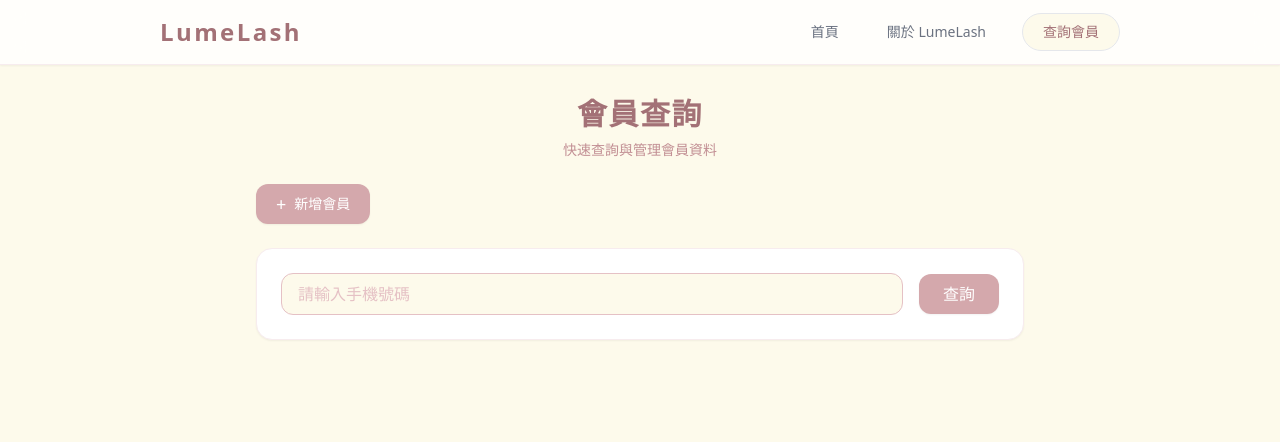
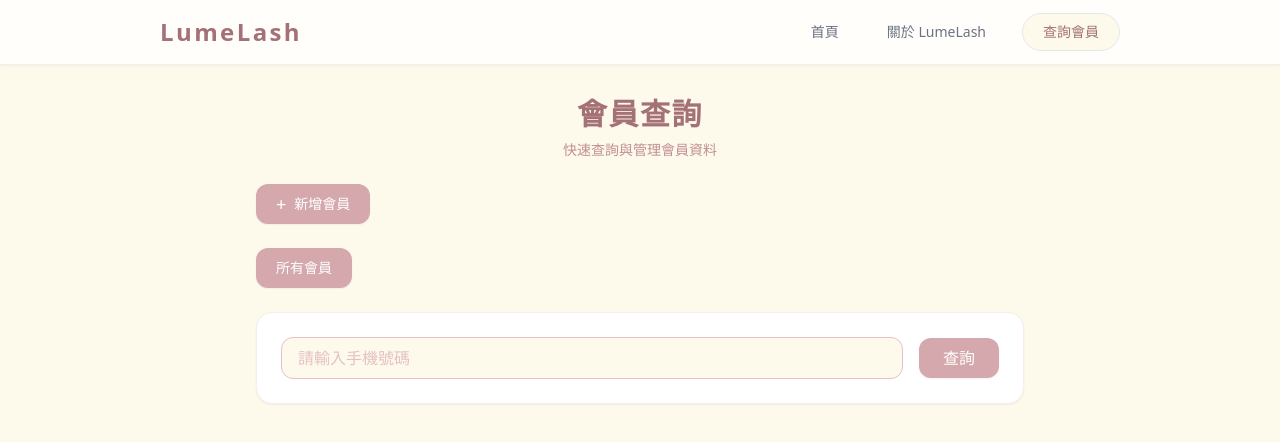
Before and after one commit to joyce103/lunalash-frontend, a Vue app: page /member in a window 1280 px wide. Shown: the top 442 px of the page. Built offline with nearby package versions, Linux system fonts and the light colour scheme.

Commit message:
[feat] Implement functionality to fetch and display all members

```diff
--- a/src/utils/member.js
+++ b/src/utils/member.js
@@ -5,7 +5,7 @@ const member = {
   async getAllMembers() {
     try {
       const res = await api.get('/member/getAllMembers')
-      return res.resultData
+      return res ? res : null
     } catch (error) {
       console.error(error)
       return []
--- a/src/views/MemberQuery.vue
+++ b/src/views/MemberQuery.vue
@@ -12,6 +12,13 @@
       <span class="text-lg leading-none">+</span> 新增會員
     </button>
 
+    <button
+      @click="getAllMembers"
+      class="mt-4 sm:mt-0 px-5 py-2.5 bg-lotus-400 hover:bg-lotus-500 text-white rounded-xl shadow-sm transition-colors font-medium flex items-center text-sm"
+    >
+      <span class="text-lg leading-none"></span> 所有會員
+    </button>
+
     <SearchBar
       v-model="searchKeyword"
       placeholder="請輸入手機號碼"
@@ -19,8 +26,8 @@
       @search="handleSearch"
     />
 
-    <div v-if="hasSearched && (!memberList || memberList.length === 0) && !loading" class="text-center py-12 bg-white rounded-2xl border border-lotus-100 border-dashed">
-      <p class="text-lotus-400">查無此會員資料，請確認輸入是否正確。</p>
+    <div v-if="(hasSearched || hasAllMembers) && (!memberList || memberList.length === 0) && !loading" class="text-center py-12 bg-white rounded-2xl border border-lotus-100 border-dashed">
+      <p class="text-lotus-400">{{ hasSearched ? '查無此會員資料，請確認輸入是否正確。' : '查無會員資料，現在就新增第一位會員吧！' }}</p>
     </div>
 
     <MemberCard
@@ -90,4 +97,12 @@ const handleFormSubmit = async (formData) => {
     const res = await member.addMember(formData);
   }
 }
+
+// 查詢所有會員
+const hasAllMembers = ref(false)
+const getAllMembers = async () => {
+  const res = await member.getAllMembers()
+  memberList.value = res || []
+  hasAllMembers.value = true
+}
 </script>
```
